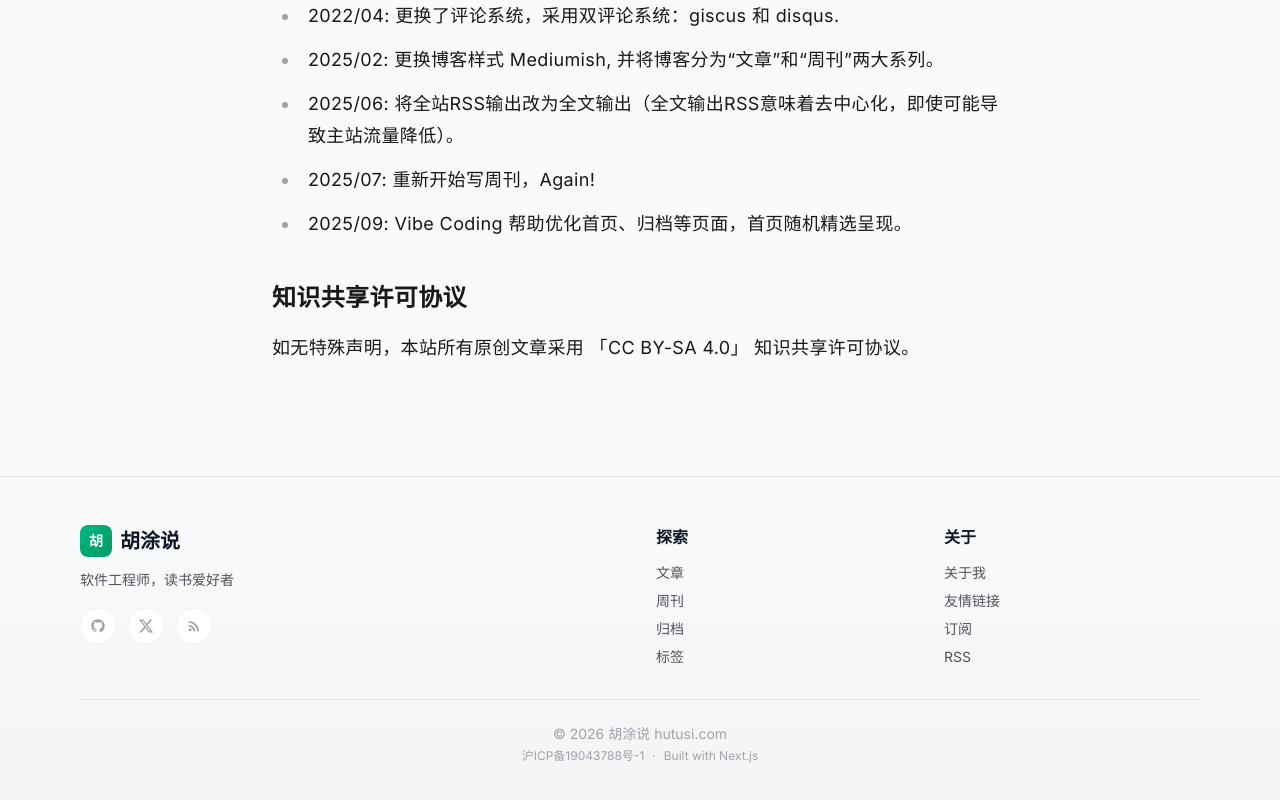
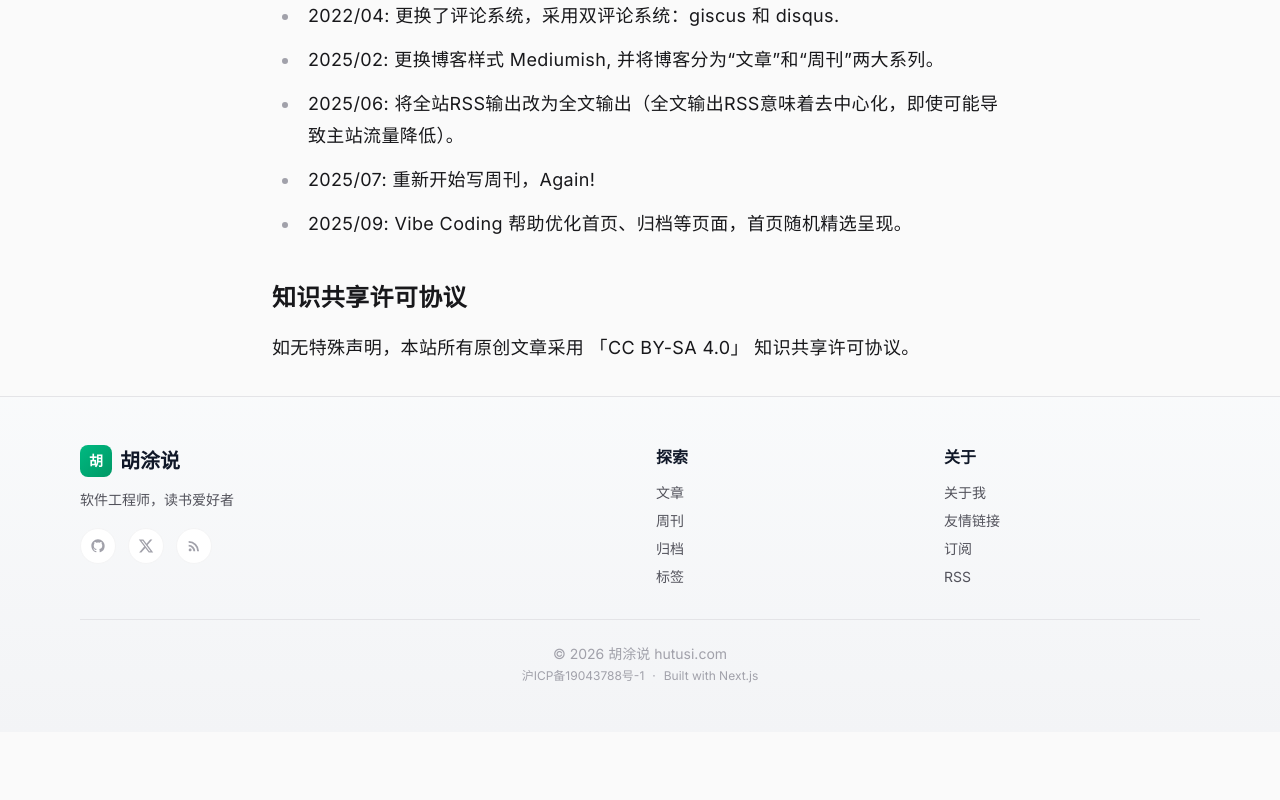
Before and after one commit to hutusi/hutusi.github.com, a Next.js app: page /about in a window 1280 px wide. Shown: the part 5708-6508 px from the top of the page. After the commit the page ends 6440 px from the top, so only its background shows below. Built offline with nearby package versions, Linux system fonts and the light colour scheme.

Commit message:
Remove footer top margin for tighter spacing

```diff
--- a/components/layout/Footer.tsx
+++ b/components/layout/Footer.tsx
@@ -5,7 +5,7 @@ export default function Footer() {
   const currentYear = new Date().getFullYear();
 
   return (
-    <footer className="bg-gradient-to-b from-gray-50 to-gray-100 border-t border-[var(--border)] mt-20">
+    <footer className="bg-gradient-to-b from-gray-50 to-gray-100 border-t border-[var(--border)]">
       <div className="max-w-6xl mx-auto px-4 py-12">
         {/* Top section */}
         <div className="grid grid-cols-1 md:grid-cols-4 gap-8 mb-8">
```
